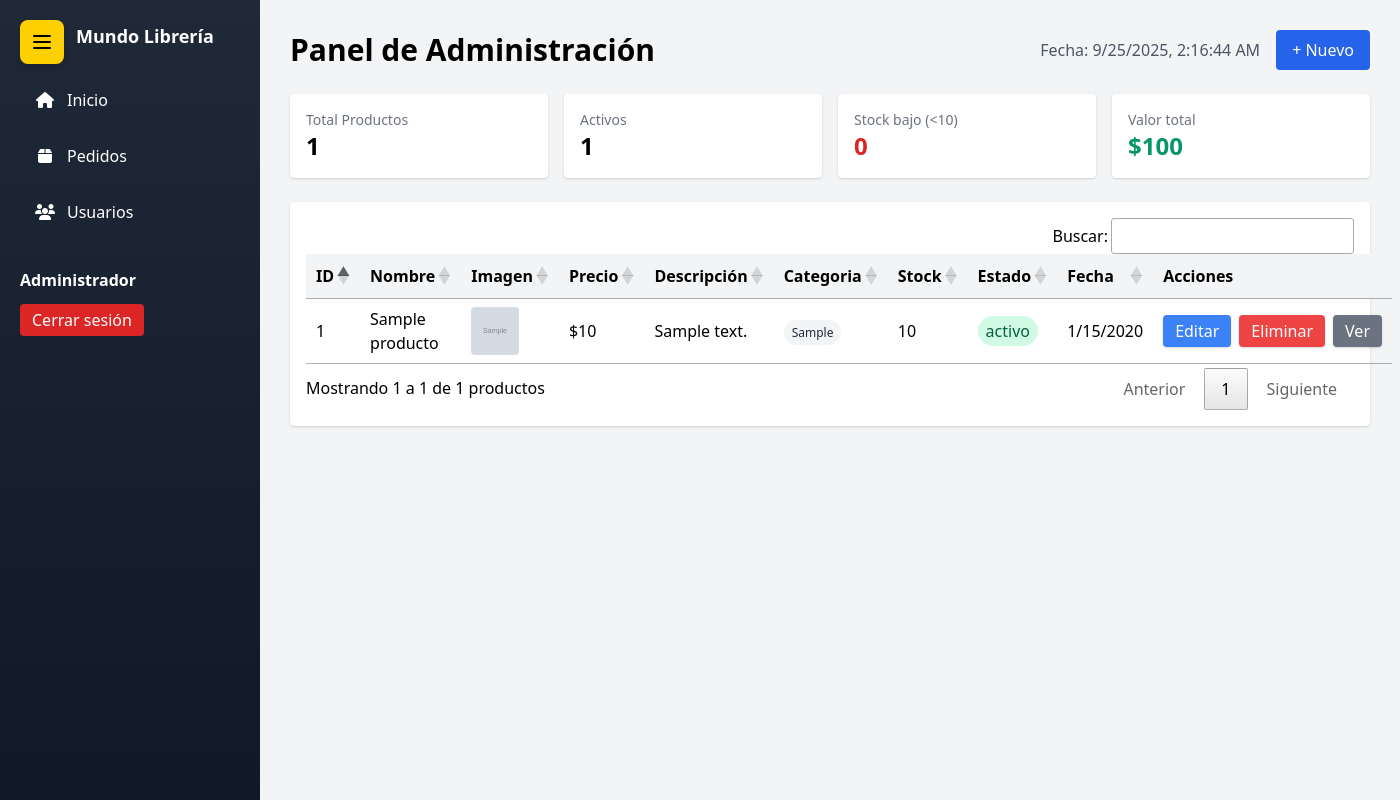
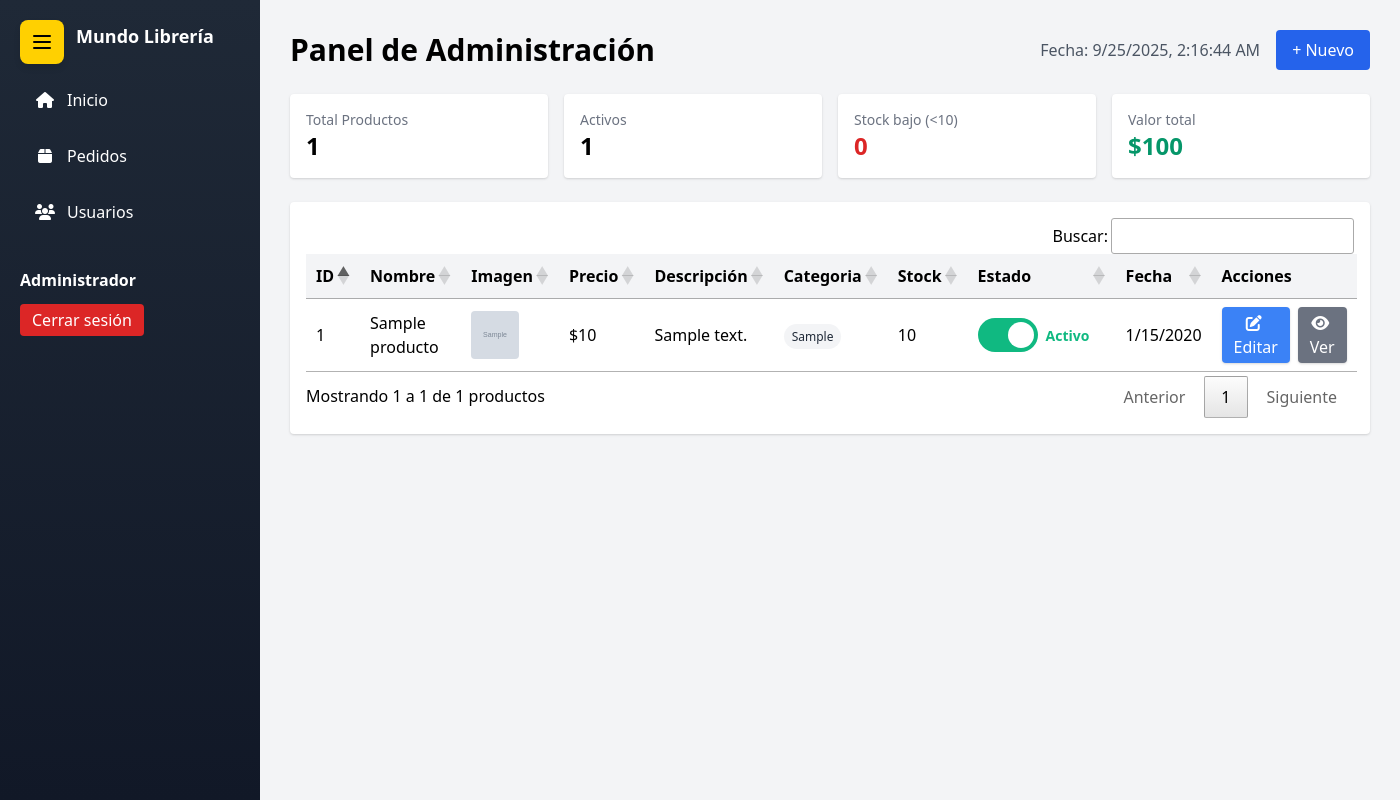
Before and after one commit to hectormadrid/Mundo-Libreria, a PHP site: page /Admin/admin.php in a window 1400 px wide. Run offline with PHP 8.4, Linux system fonts and the light colour scheme; tables that the repository leaves empty hold one stand-in row (values such as "Sample post"); grey boxes marked "Sample" are stand-in pictures; some libraries are stand-ins or nearby versions.

Commit message:
se agrego switch para cambiar estado de productos

```diff
--- a/db/Conexion.php
+++ b/db/Conexion.php
@@ -4,14 +4,16 @@ $user = "root";
 $password = "";
 $dbname = "Mundo_libreria";
 
-// Crear conexión
 $conexion = new mysqli($host, $user, $password, $dbname);
 
-// Verificar conexión
 if ($conexion->connect_error) {
-    die("Error de conexión a la base de datos: " . $conexion->connect_error);
+    http_response_code(500);
+    echo json_encode([
+        'success' => false,
+        'error' => 'Error de conexión a la base de datos: ' . $conexion->connect_error
+    ]);
+    exit;
 }
 
-// Establecer el conjunto de caracteres a utf8
 $conexion->set_charset("utf8");
 ?>
--- a/js/Admin/tablaAdmin.js
+++ b/js/Admin/tablaAdmin.js
@@ -68,12 +68,24 @@ class ProductosDataTable {
       { data: "stock" },
       {
         data: "estado",
-        render: (data) => {
-          const color =
-            data === "activo"
-              ? "bg-green-100 text-green-800"
-              : "bg-red-100 text-red-800";
-          return `<span class="px-2 py-1 rounded-full ${color}">${data}</span>`;
+        render: (data, type, row) => {
+          const isActive = data === "activo";
+          return `
+      <div class="switch-container">
+        <label class="switch">
+          <input type="checkbox" ${isActive ? "checked" : ""}
+                 onchange="ProductosDataTable.toggleEstado(${
+                   row.id
+                 }, this.checked)">
+          <span class="slider"></span>
+        </label>
+        <span class="estado-label ${
+          isActive ? "estado-activo" : "estado-inactivo"
+        }">
+          ${isActive ? "Activo" : "Inactivo"}
+        </span>
+      </div>
+          `;
         },
       },
       {
@@ -91,18 +103,15 @@ class ProductosDataTable {
             return `
               <div class="flex gap-2">
                 <button onclick="ProductEditModal.open('${safeData}')"
-                        class="px-3 py-1 bg-blue-500 hover:bg-blue-600 text-white rounded shadow">
-                    <i class="bx bx-edit"></i> Editar
+                        class="px-3 py-1 bg-blue-500 hover:bg-blue-600 text-white rounded shadow transition-colors">
+                    <i class="fas fa-edit mr-1"></i> Editar
                 </button>
 
-                <button onclick="ProductosDataTable.confirmDelete(${row.id})"
-                        class="px-3 py-1 bg-red-500 hover:bg-red-600 text-white rounded shadow">
-                    <i class="bx bx-trash"></i> Eliminar
-                </button>
+
 
                 <button onclick="ProductosDataTable.showDetails('${safeData}')"
-                        class="px-3 py-1 bg-gray-500 hover:bg-gray-600 text-white rounded shadow">
-                    <i class="bx bx-show"></i> Ver
+                        class="px-3 py-1 bg-gray-500 hover:bg-gray-600 text-white rounded shadow transition-colors">
+                    <i class="fas fa-eye mr-1"></i> Ver
                 </button>
               </div>
             `;
@@ -116,6 +125,81 @@ class ProductosDataTable {
       },
     ];
   }
+
+  // Método para cambiar el estado del producto
+static async toggleEstado(productId, nuevoEstado) {
+  try {
+    const response = await fetch("actualizar_estado_producto.php", {
+      method: "POST",
+      headers: {
+        "Content-Type": "application/json",
+      },
+      body: JSON.stringify({
+        id: productId,
+        estado: nuevoEstado ? "activo" : "inactivo",
+      }),
+    });
+
+    const result = await response.json();
+
+    if (result.success) {
+      Swal.fire({
+        icon: "success",
+        title: "¡Estado actualizado!",
+        text: `El producto ahora está ${nuevoEstado ? "activo" : "inactivo"}`,
+        timer: 1500,
+        showConfirmButton: false,
+      });
+
+      // ✅ Actualizar texto y color en el DOM inmediatamente
+      const container = document.querySelector(
+        `input[onchange*="${productId}"]`
+      )?.closest(".switch-container");
+
+      if (container) {
+        const label = container.querySelector(".estado-label");
+        if (label) {
+          label.textContent = nuevoEstado ? "Activo" : "Inactivo";
+          label.classList.toggle("estado-activo", nuevoEstado);
+          label.classList.toggle("estado-inactivo", !nuevoEstado);
+        }
+      }
+
+      // Opcional: recargar la tabla luego de un delay
+      setTimeout(() => {
+        if (window.productosTable) {
+          window.productosTable.reload();
+        }
+      }, 1000);
+    } else {
+      Swal.fire({
+        icon: "error",
+        title: "Error",
+        text: result.error || "No se pudo actualizar el estado",
+      });
+
+      // Revertir el switch
+      const checkbox = document.querySelector(
+        `input[onchange*="${productId}"]`
+      );
+      if (checkbox) checkbox.checked = !nuevoEstado;
+    }
+  } catch (error) {
+    console.error("Error al cambiar estado:", error);
+    Swal.fire({
+      icon: "error",
+      title: "Error de conexión",
+      text: "No se pudo conectar con el servidor",
+    });
+
+    // Revertir el switch
+    const checkbox = document.querySelector(
+      `input[onchange*="${productId}"]`
+    );
+    if (checkbox) checkbox.checked = !nuevoEstado;
+  }
+}
+
 
   getLanguageSettings() {
     return {
@@ -137,47 +221,6 @@ class ProductosDataTable {
     };
   }
 
-  static showFullImage(src) {
-    const modal = `
-      <div class="fixed inset-0 bg-black bg-opacity-90 flex items-center justify-center z-50 p-4"
-           onclick="this.remove()">
-          <div class="max-w-4xl w-full">
-              <img src="${src}" class="w-full h-auto max-h-screen object-contain">
-          </div>
-      </div>
-    `;
-    document.body.insertAdjacentHTML("beforeend", modal);
-  }
-
-  static confirmDelete(id) {
-    Swal.fire({
-      title: "¿Eliminar producto?",
-      text: "Esta acción no se puede deshacer.",
-      icon: "warning",
-      showCancelButton: true,
-      confirmButtonColor: "#d33",
-      cancelButtonColor: "#3085d6",
-      confirmButtonText: "Sí, eliminar",
-      cancelButtonText: "Cancelar",
-    }).then((result) => {
-      if (result.isConfirmed) {
-        fetch(`eliminar_producto.php?id=${id}`, { method: "DELETE" })
-          .then((res) => res.json())
-          .then((data) => {
-            if (data.success) {
-              Swal.fire("Eliminado", "El producto ha sido eliminado.", "success");
-              window.productosTable.reload();
-            } else {
-              Swal.fire("Error", data.error || "No se pudo eliminar.", "error");
-            }
-          })
-          .catch((err) => {
-            console.error(err);
-            Swal.fire("Error", "Error de conexión.", "error");
-          });
-      }
-    });
-  }
 
   static showDetails(productoJson) {
     const producto = JSON.parse(productoJson.replace(/&quot;/g, '"'));
@@ -200,9 +243,12 @@ class ProductosDataTable {
   }
 }
 
-function updateTime() { const el = document.getElementById('currentTime'); el.textContent = new Date().toLocaleString(); }
-updateTime(); setInterval(updateTime, 1000);
-
+function updateTime() {
+  const el = document.getElementById("currentTime");
+  el.textContent = new Date().toLocaleString();
+}
+updateTime();
+setInterval(updateTime, 1000);
 
 // Iniciar DataTable al cargar admin.php
 document.addEventListener("DOMContentLoaded", () => {
--- a/pages/Admin/admin.php
+++ b/pages/Admin/admin.php
@@ -400,23 +400,6 @@ unset($_SESSION['flash']);
         </div>
     </div>
 
-
-    <!-- Modal Eliminar -->
-    <div id="modalEliminar" class="fixed inset-0 hidden items-center justify-center bg-black bg-opacity-50 z-50">
-        <div class="bg-white rounded p-6 w-full max-w-md">
-            <h3 class="text-xl font-bold mb-4">Confirmar eliminación</h3>
-            <p class="mb-4">¿Estás seguro que deseas marcar este producto como Inactivo?</p>
-            <form method="post">
-                <input type="hidden" name="action" value="delete_product">
-                <input type="hidden" name="id" id="deleteId">
-                <div class="flex justify-end gap-2">
-                    <button type="button" onclick="closeModal('modalEliminar')" class="px-4 py-2 border rounded">Cancelar</button>
-                    <button type="submit" class="px-4 py-2 bg-red-600 text-white rounded">Confirmar</button>
-                </div>
-            </form>
-        </div>
-    </div>
-
     <script src="../../js/Admin/menu_admin.js"></script>
     <script src="../../js/Admin/tablaAdmin.js"></script>
     <script src="../../js/Admin/agregarProductos.js"></script>
--- a/pages/perfilUser.php
+++ b/pages/perfilUser.php
@@ -321,7 +321,7 @@ if ($_SERVER['REQUEST_METHOD'] === 'POST') {
     <!-- Footer con gradiente -->
     <footer class="dual-gradient text-white py-8 mt-12">
         <div class="container mx-auto px-4 text-center">
-            <p>&copy; 2024 Mundo Librería. Todos los derechos reservados.</p>
+            <p>&copy; 2025 Mundo Librería. Todos los derechos reservados.</p>
             <div class="flex justify-center space-x-4 mt-4">
                 <a href="#" class="hover:text-lib-yellow transition-colors transform hover:scale-110">
                     <i class="fab fa-facebook text-xl"></i>
--- a/style/admin.css
+++ b/style/admin.css
@@ -1,5 +1,3 @@
-/* admin.css - Sidebar Corregido */
-
 /* Sidebar Base */
 .sidebar {
     background: linear-gradient(180deg, #1f2937, #111827);
@@ -197,3 +195,73 @@
     text-align: center;
     margin-right: 12px;
 }
+
+.switch-container {
+  display: flex;
+  align-items: center;
+  gap: 8px;
+}
+
+.switch {
+  position: relative;
+  display: inline-block;
+  width: 60px;
+  height: 34px;
+}
+
+.switch input {
+  opacity: 0;
+  width: 0;
+  height: 0;
+}
+
+.slider {
+  position: absolute;
+  cursor: pointer;
+  top: 0;
+  left: 0;
+  right: 0;
+  bottom: 0;
+  background-color: #ccc;
+  transition: .4s;
+  border-radius: 34px;
+}
+
+.slider:before {
+  position: absolute;
+  content: "";
+  height: 26px;
+  width: 26px;
+  left: 4px;
+  bottom: 4px;
+  background-color: white;
+  transition: .4s;
+  border-radius: 50%;
+}
+
+input:checked + .slider {
+  background-color: #10B981;
+}
+
+input:checked + .slider:before {
+  transform: translateX(26px);
+}
+
+input:disabled + .slider {
+  background-color: #E5E7EB;
+  cursor: not-allowed;
+}
+
+.estado-label {
+  font-size: 14px;
+  font-weight: 600;
+  min-width: 60px;
+}
+
+.estado-activo {
+  color: #10B981;
+}
+
+.estado-inactivo {
+  color: #EF4444;
+}
```
Also changed, not shown: pages/Admin/actualizar_estado_producto.php (added, +32 -0 lines).
